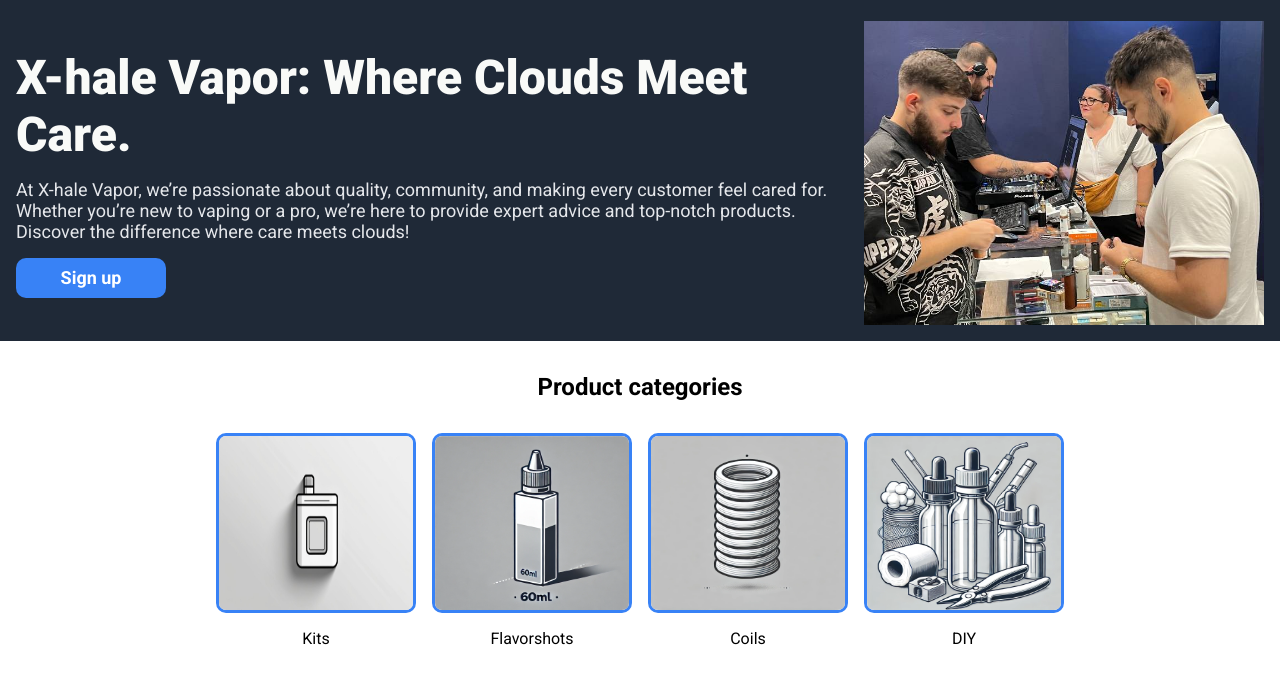
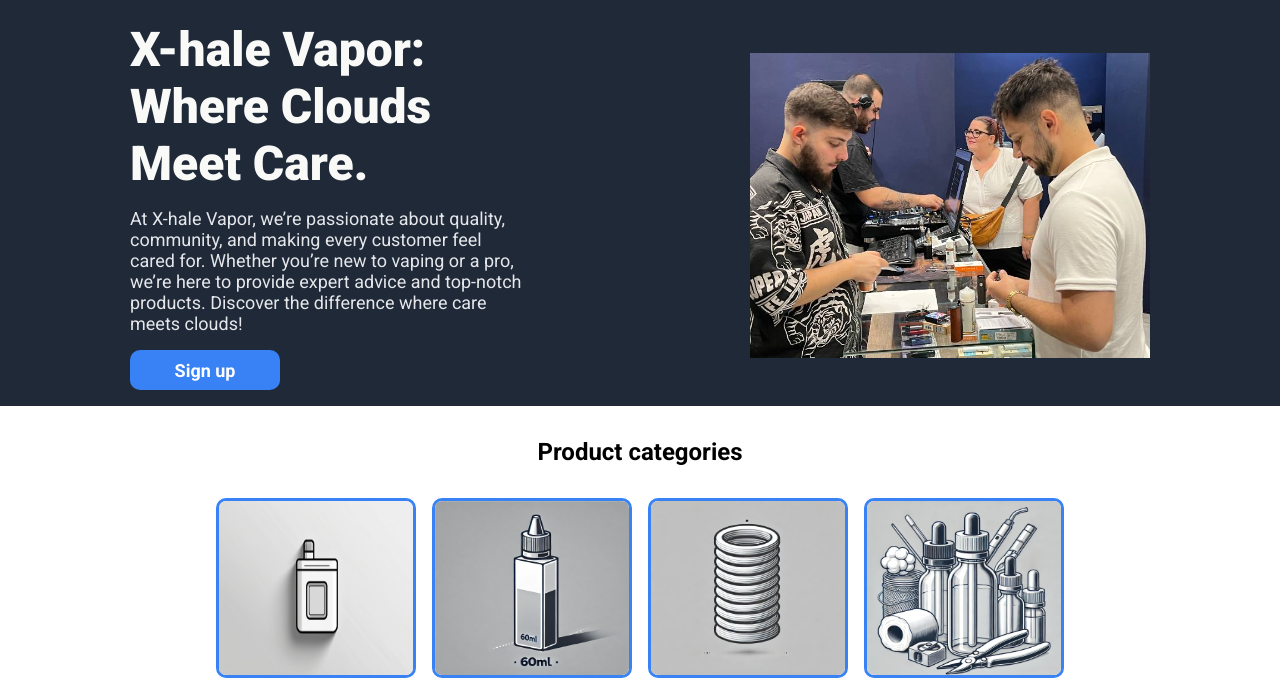
Before and after one commit to k4iLeb/TOP-Landing-Page, a plain HTML site: page index.html in a window 1280 px wide. Shown: the part 125-805 px from the top of the page. Drawn offline with Linux system fonts and the light colour scheme.

Commit message:
Minor tweaks on Hero section

```diff
--- a/style.css
+++ b/style.css
@@ -9,7 +9,6 @@ body {
   height: 100vh;
   display: flex;
   flex-direction: column;
-  /* justify-content: space-between; */
 }
 
 nav,
@@ -70,8 +69,8 @@ h1 {
   display: flex;
   align-items: center;
   justify-content: space-evenly;
-  gap: 16px;
-  padding: 16px 16px;
+  gap: 220px;
+  padding: 16px 130px;
 }
 
 .hero img {
```
